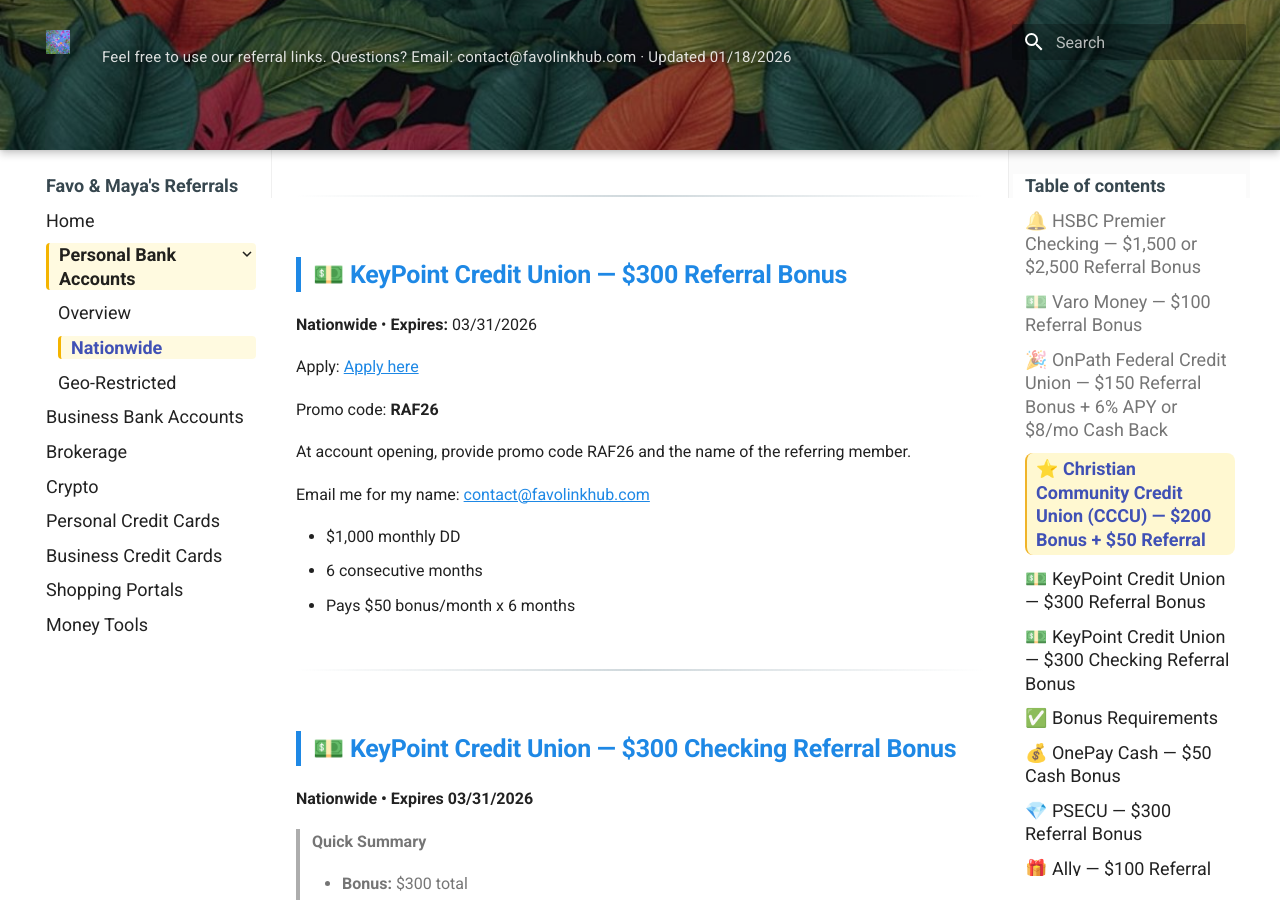
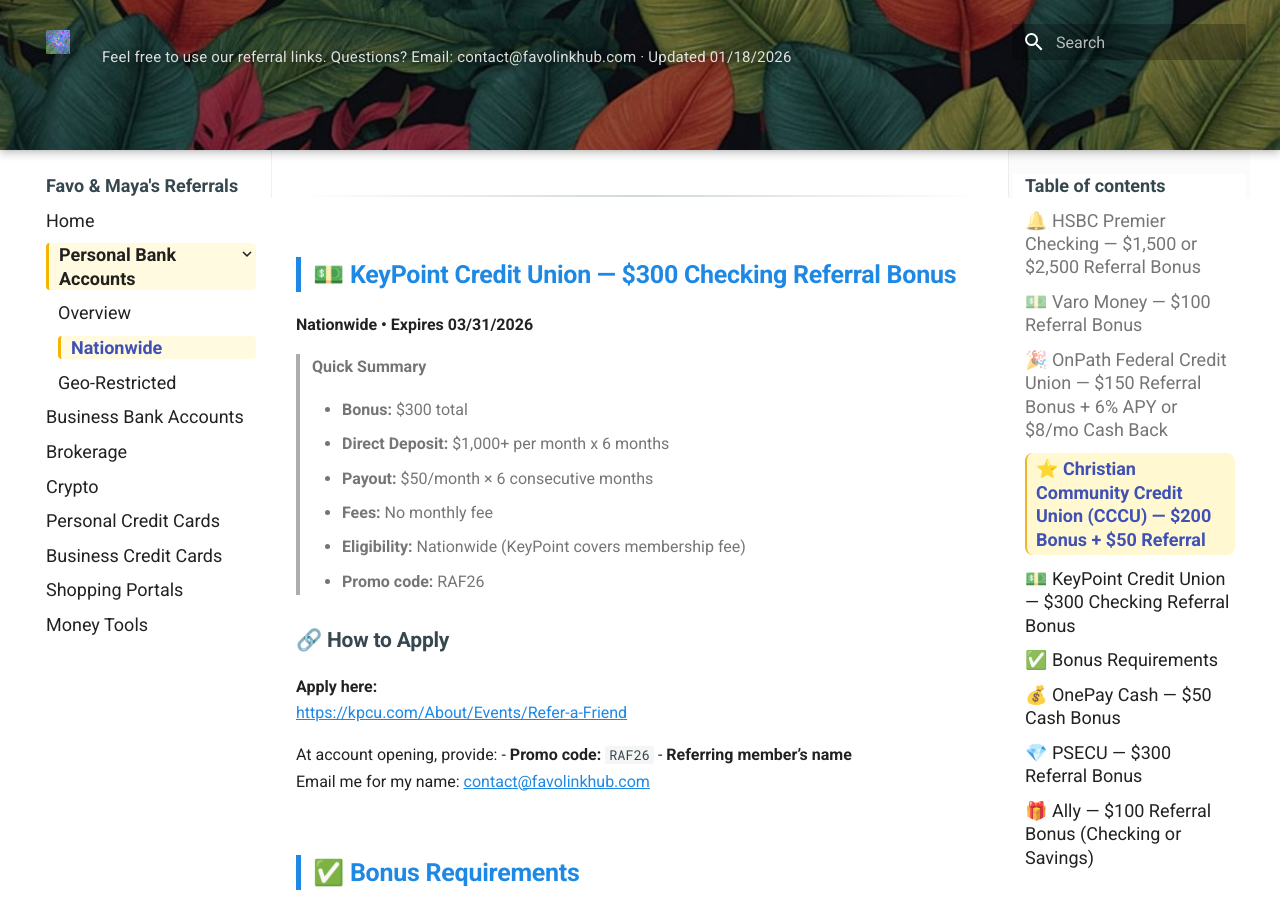
Before and after one commit to whispersofzephyr/favolinkhub-site, an MkDocs documentation site: the page built from docs/personal-bank-nationwide.md, in a window 1280 px wide and 900 px high, scrolled down 8348 px. Built offline with MkDocs 1.6.1 and Material for MkDocs 9.7.7, drawn with Linux system fonts in a browser that asks for light colours.

Commit message:
Update personal-bank-nationwide.md

```diff
--- a/docs/personal-bank-nationwide.md
+++ b/docs/personal-bank-nationwide.md
@@ -295,23 +295,6 @@ Nationwide membership is available via a **$5 donation** to the OnPath Foundatio
 
 ---
 
-## 💵 KeyPoint Credit Union — $300 Referral Bonus
-**Nationwide** • **Expires:** 03/31/2026
-
-Apply: [Apply here](https://kpcu.com/About/Events/Refer-a-Friend)
-
-Promo code: **RAF26**
-
-At account opening, provide promo code RAF26 and the name of the referring member.
-
-Email me for my name: [contact@favolinkhub.com](contact@favolinkhub.com)
-
-- $1,000 monthly DD
-- 6 consecutive months
-- Pays $50 bonus/month x 6 months
-
----
-
 ## 💵 KeyPoint Credit Union — $300 Checking Referral Bonus
 **Nationwide • Expires 03/31/2026**
 
```
